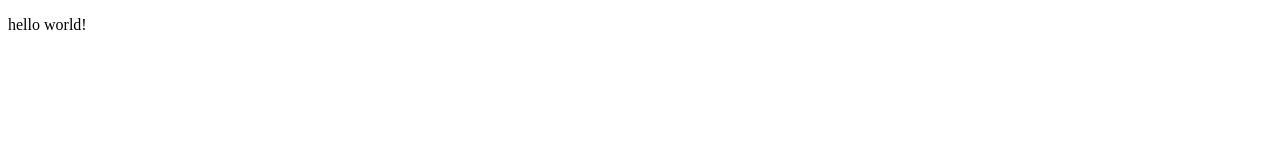
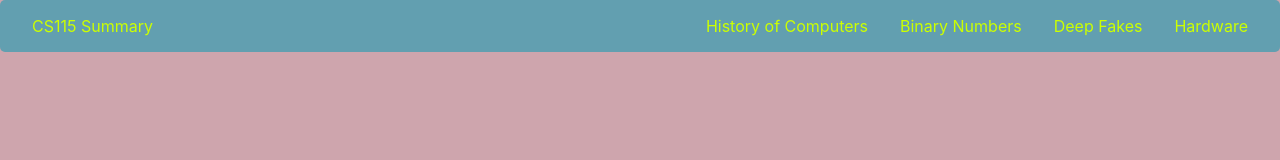
Before and after one commit to ckomodo/IntroToCompLessons, a plain HTML site: page index.html in a window 1280 px wide. Drawn offline with Linux system fonts and the light colour scheme.

Commit message:
nav bar set

```diff
--- a/index.html
+++ b/index.html
@@ -4,9 +4,28 @@
     <meta charset="UTF-8" />
     <meta http-equiv="X-UA-Compatible" content="IE=edge" />
     <meta name="viewport" content="width=device-width, initial-scale=1.0" />
+    <link rel="stylesheet" href="style.css" />
     <title>Document</title>
   </head>
   <body>
-    <p>hello world!</p>
+    <navbar>
+      <ul class="nav-list">
+        <li class="nav-item">
+          <a href="#">CS115 Summary</a>
+        </li>
+        <li class="nav-item">
+          <a href="#">History of Computers</a>
+        </li>
+        <li class="nav-item">
+          <a href="#">Binary Numbers</a>
+        </li>
+        <li class="nav-item">
+          <a href="#">Deep Fakes</a>
+        </li>
+        <li class="nav-item">
+          <a href="#">Hardware</a>
+        </li>
+      </ul>
+    </navbar>
   </body>
 </html>
--- /dev/null
+++ b/style.css
@@ -0,0 +1,41 @@
+* {
+  margin: 0;
+  padding: 0;
+}
+html,
+body {
+  background-color: #cea5ad;
+  font-family: -apple-system, BlinkMacSystemFont, "Segoe UI", Roboto, Oxygen,
+    Ubuntu, Cantarell, "Open Sans", "Helvetica Neue", sans-serif;
+}
+h1,
+h2,
+p {
+  color: rgb(204, 255, 0);
+}
+.nav-list {
+  background-color: rgba(98, 159, 177, 0.99);
+  box-shadow: 0px 0px 10px var(--clr-gray200);
+  margin: 0;
+  padding: 1rem 0;
+  border-radius: 5px;
+  display: flex;
+  justify-content: flex-end;
+  align-items: center;
+  cursor: pointer;
+}
+.nav-item {
+  list-style: none;
+  margin-right: 2rem;
+}
+.nav-item > a {
+  text-decoration: none;
+  color: rgb(204, 255, 0);
+}
+.nav-item a:hover {
+  color: red;
+}
+.nav-item:first-child {
+  margin-right: auto;
+  margin-left: 2rem;
+}
```
